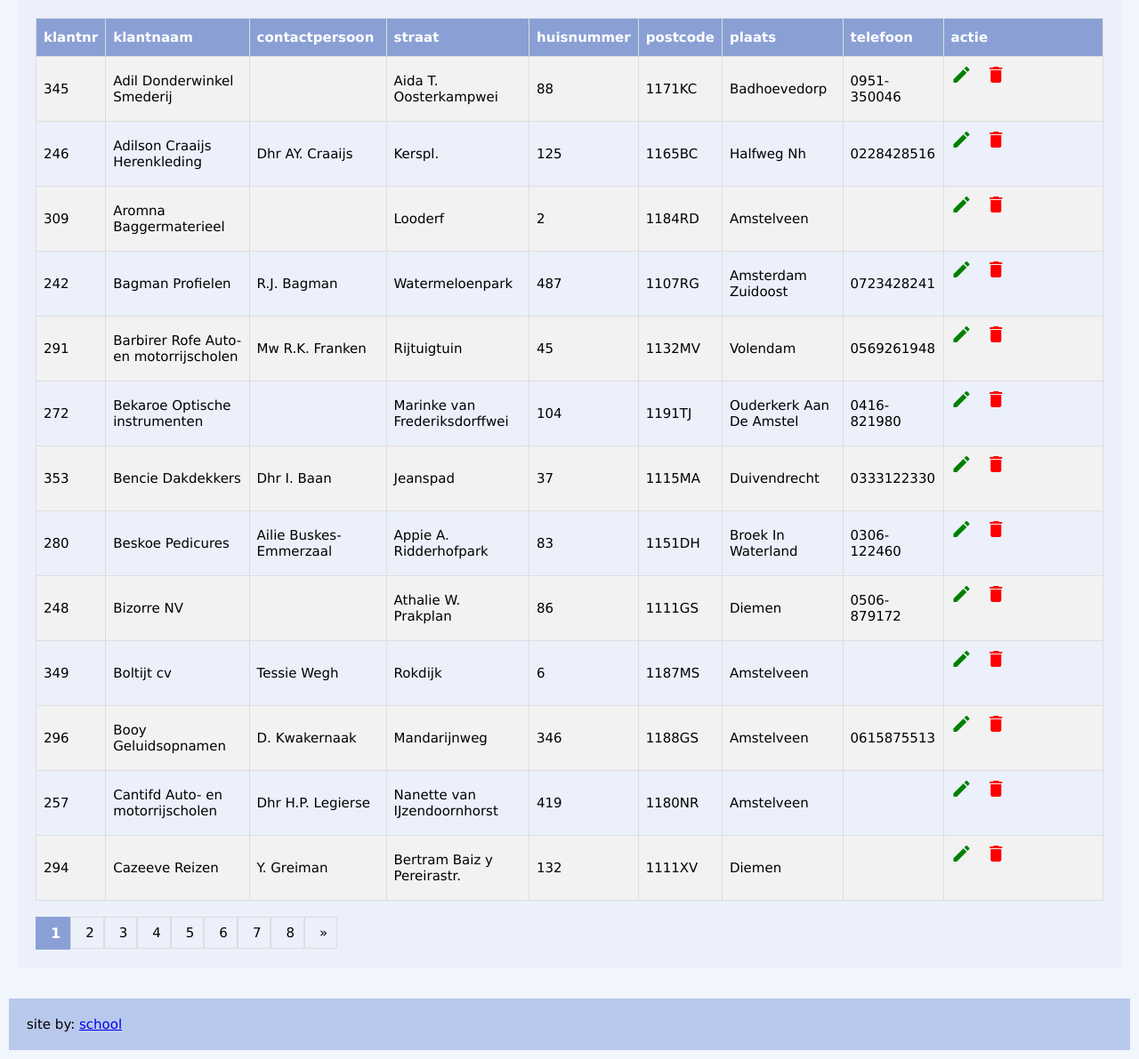
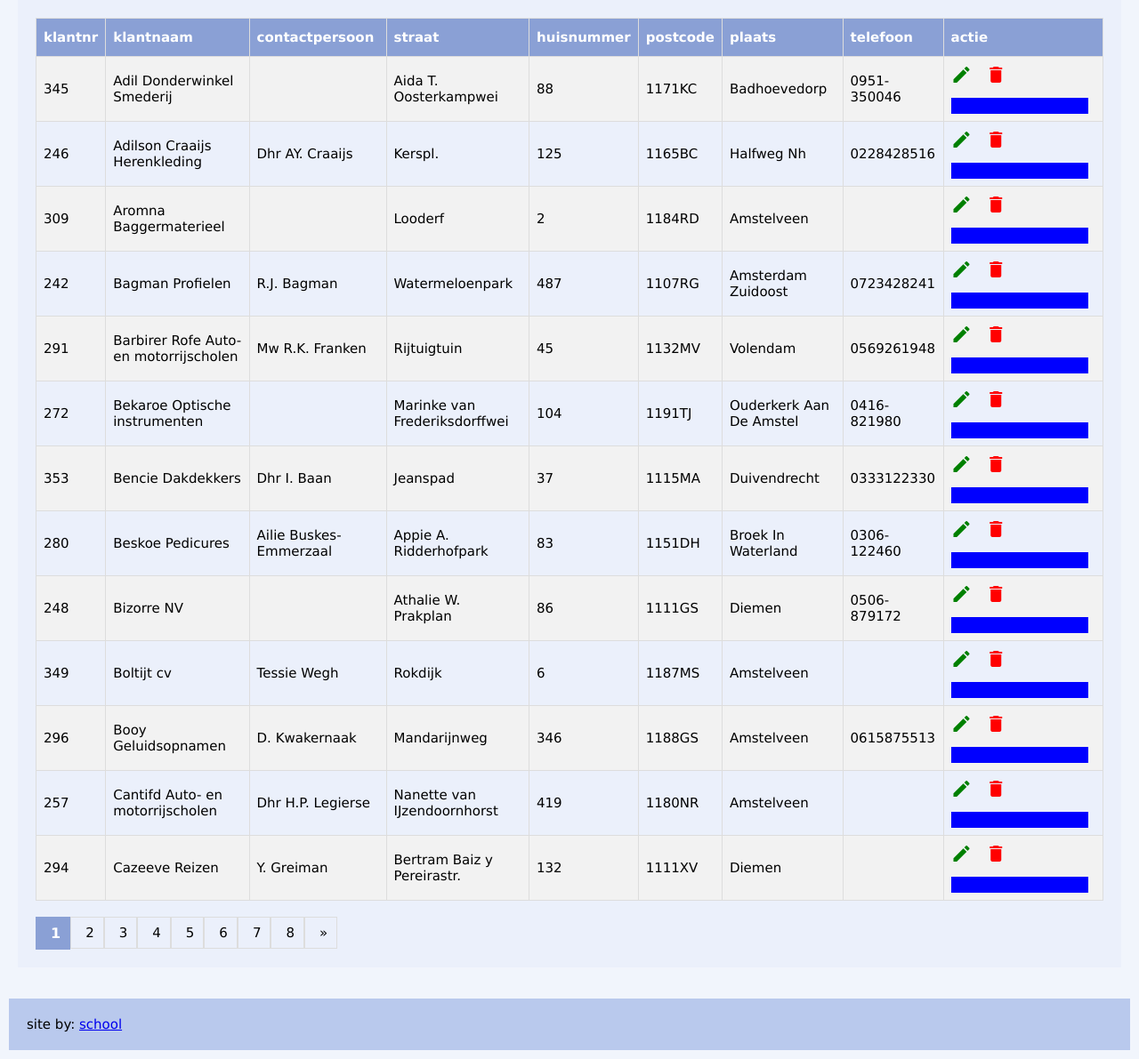
Before and after one commit to thegatesdev/hb-transportbedrijf, a PHP site: page /klanten.php in a window 1280 px wide. Shown: the part 90-1281 px from the top of the page at 89% size. Run offline with PHP 8.4, Linux system fonts and the light colour scheme; the visitor is signed in with stand-in values (Sample User, id 1); data comes from the database, SQL or seed files in the repository.

Commit message:
Hotfix give order button background

```diff
--- a/css/style.css
+++ b/css/style.css
@@ -216,6 +216,10 @@ input[type=submit]:hover {
     /*TODO: icons verzamelen... */
     color: red;
 }
+.btn-order{
+    color: blue;
+    background: blue; /* Icons wilden niet werken */
+}
 /*Idem als login form, maar nu voor detail-forms...*/
 #frmDetail > * {
     margin: auto;
--- a/klanten.php
+++ b/klanten.php
@@ -66,7 +66,7 @@ if ($aantal>0){ //controle of er wel wat opgehaald wordt...
                             <td>
                                 <a href='klant_edit.php?id={$row['id']}' class='btn-edit'><i class='material-icons md-24'>edit</i></a>
                                 <a href='klant_delete.php?id={$row['id']}' class='btn-delete'><i class='material-icons md-24'>delete</i></a>
-                                <a href='orders.php?klant={$row['id']}' class='btn-local_shipping'><i class='material-icons md-24'>orders</i></a>
+                                <a href='orders.php?klant={$row['id']}' class='btn-order'><i class='material-icons md-24'>orders</i></a>
                             </td>
                         </tr>";
     }
```
